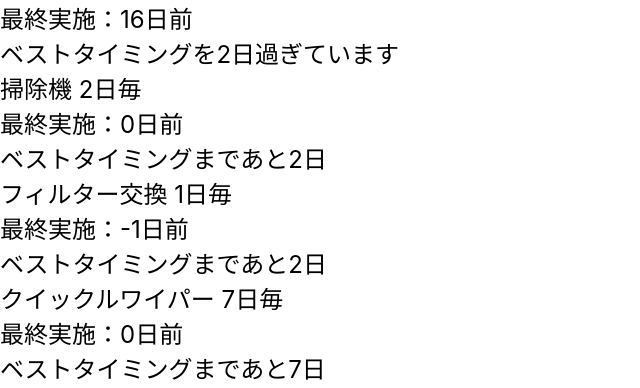
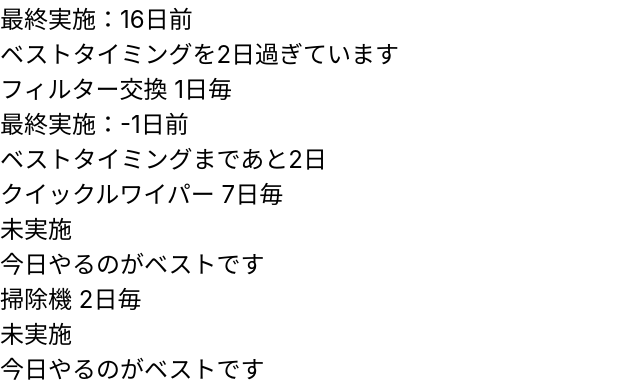
Before and after one commit to senbeiman/housework-todo-app, a React (Create React App) app: page / in a window 1280 px wide. Shown: the part 556-944 px from the top of the page, without its empty margins (0-640 px from the left). Built offline with nearby package versions, Linux system fonts and the light colour scheme; no server answers; data requests are answered from the project's data file.

Commit message:
accept null in periodic todo's last-updated-at

```diff
--- a/db.json
+++ b/db.json
@@ -23,6 +23,12 @@
       "desired_interval_days": 1,
       "last_updated_at": "2021-01-25T14:56:12.067Z",
       "id": 4
+    },
+    {
+      "name": "test",
+      "desired_interval_days": 1,
+      "last_updated_at": null,
+      "id": 5
     }
   ],
   "temporary_todos": [
--- a/src/components/CreateTodo.tsx
+++ b/src/components/CreateTodo.tsx
@@ -28,7 +28,7 @@ const CreateTodo: React.FC = () => {
       await todoService.create('/periodic_todos', {
         name: values.name,
         desired_interval_days: values.desiredIntervalDays,
-        last_updated_at: new Date()
+        last_updated_at: null
       })
       history.push('/')
     },
--- a/src/components/PeriodicTodos.tsx
+++ b/src/components/PeriodicTodos.tsx
@@ -5,8 +5,10 @@ import { PeriodicTodo as Todo, PeriodicTodoBackend as TodoBackend } from '../typ
 
 
 const PeriodicTodo: React.FC<{ todo: Todo }> = ({ todo }) => {
-  const generateAdvice = (daysLeftToDesired: number) => {
-    if (daysLeftToDesired >= 1) {
+  const generateAdvice = (daysLeftToDesired: number | null) => {
+    if (daysLeftToDesired === null) {
+      return null
+    } else if (daysLeftToDesired >= 1) {
       return `ベストタイミングまであと${daysLeftToDesired}日`
     } else if (daysLeftToDesired === 0) {
       return `今日やるのがベストです`
@@ -19,9 +21,14 @@ const PeriodicTodo: React.FC<{ todo: Todo }> = ({ todo }) => {
       <div>
         {todo.name} {todo.desiredIntervalDays}日毎
       </div>
-      <div>
-        最終実施：{todo.lastUpdatedDistance}日前
-      </div>
+      { todo.lastUpdatedDistance ?
+        <div>
+          最終実施：{todo.lastUpdatedDistance}日前
+        </div>
+        : <div>
+          未実施
+        </div>
+      }
       <div>
         {generateAdvice(todo.daysLeftToDesired)}
       </div>
@@ -40,8 +47,8 @@ const PeriodicTodos: React.FC = () => {
       const data = await todoService.get('/periodic_todos')
       // todo: parse data from API
       const todosToUpdate = (data as TodoBackend[]).map((todo) => {
-        const lastUpdatedAt = parseJSON(todo.last_updated_at)
-        const lastUpdatedDistance = calculateDistanceFromToday(lastUpdatedAt)
+        const lastUpdatedAt = todo.last_updated_at ? parseJSON(todo.last_updated_at) : null
+        const lastUpdatedDistance = lastUpdatedAt && calculateDistanceFromToday(lastUpdatedAt)
         const desiredIntervalDays = todo.desired_interval_days
         return {
           id: todo.id,
@@ -49,9 +56,10 @@ const PeriodicTodos: React.FC = () => {
           lastUpdatedAt,
           desiredIntervalDays,
           lastUpdatedDistance,
-          daysLeftToDesired: desiredIntervalDays - lastUpdatedDistance
+          daysLeftToDesired: lastUpdatedDistance && (desiredIntervalDays - lastUpdatedDistance)
         }
       })
+      console.log(todosToUpdate)
       setTodos(todosToUpdate)
     }
     getPeriodicalTodos()
@@ -59,11 +67,11 @@ const PeriodicTodos: React.FC = () => {
 
   useEffect(() => {
     const todosToUpdate = todos.map((todo: Todo) => {
-      const lastUpdatedDistance = calculateDistanceFromToday(todo.lastUpdatedAt)
+      const lastUpdatedDistance = todo.lastUpdatedAt && calculateDistanceFromToday(todo.lastUpdatedAt)
       return {
         ...todo,
         lastUpdatedDistance,
-        daysLeftToDesired: todo.desiredIntervalDays - lastUpdatedDistance
+        daysLeftToDesired: lastUpdatedDistance && (todo.desiredIntervalDays - lastUpdatedDistance)
       }
     })
     const intervalId = setInterval(() => {
@@ -72,9 +80,15 @@ const PeriodicTodos: React.FC = () => {
     return () => {clearInterval(intervalId)}
   }, [todos])
 
-  const sortedTodos = [...todos].sort((a, b) =>
-    a.daysLeftToDesired - b.daysLeftToDesired
-  )
+  const sortedTodos = [...todos].sort((a, b) => {
+    if (!a.daysLeftToDesired) {
+      return 1
+    }
+    if (!b.daysLeftToDesired) {
+      return -1
+    }
+    return a.daysLeftToDesired - b.daysLeftToDesired
+  })
 
   return (
     <div>
```
Also changed, not shown: src/types.ts (+5 -5 lines).
